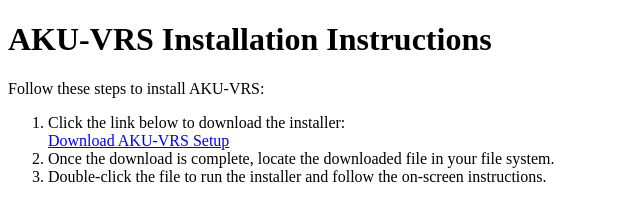
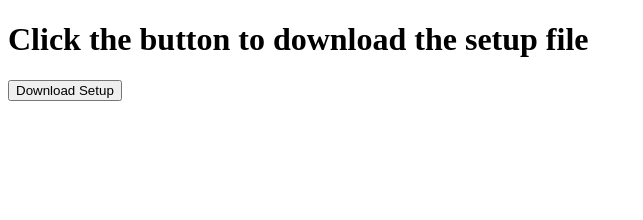
Before and after one commit to AzazUlHaq97/AKU-VRS, a plain HTML site: page index.html in a window 1280 px wide. Shown: the whole page, without its empty margins (0-643 px from the left). Drawn offline with Linux system fonts and the light colour scheme.

Commit message:
Update index.html

```diff
--- a/index.html
+++ b/index.html
@@ -1,16 +1,12 @@
 <!DOCTYPE html>
 <html>
 <head>
-    <title>AKU-VRS Installation Instructions</title>
+    <title>Download Setup</title>
 </head>
 <body>
-    <h1>AKU-VRS Installation Instructions</h1>
-    <p>Follow these steps to install AKU-VRS:</p>
-    <ol>
-        <li>Click the link below to download the installer:</li>
-        <a href="https://github.com/AzazUlHaq97/AKU-VRS/blob/407d309fc61bbbe30c0ee934ad378642b428a24b/AKU-VRS%20Setup.exe">Download AKU-VRS Setup</a>
-        <li>Once the download is complete, locate the downloaded file in your file system.</li>
-        <li>Double-click the file to run the installer and follow the on-screen instructions.</li>
-    </ol>
+    <h1>Click the button to download the setup file</h1>
+    <a href="https://github.com/AzazUlHaq97/AKU-VRS/raw/407d309fc61bbbe30c0ee934ad378642b428a24b/AKU-VRS%20Setup.exe" download>
+        <button>Download Setup</button>
+    </a>
 </body>
 </html>
```
